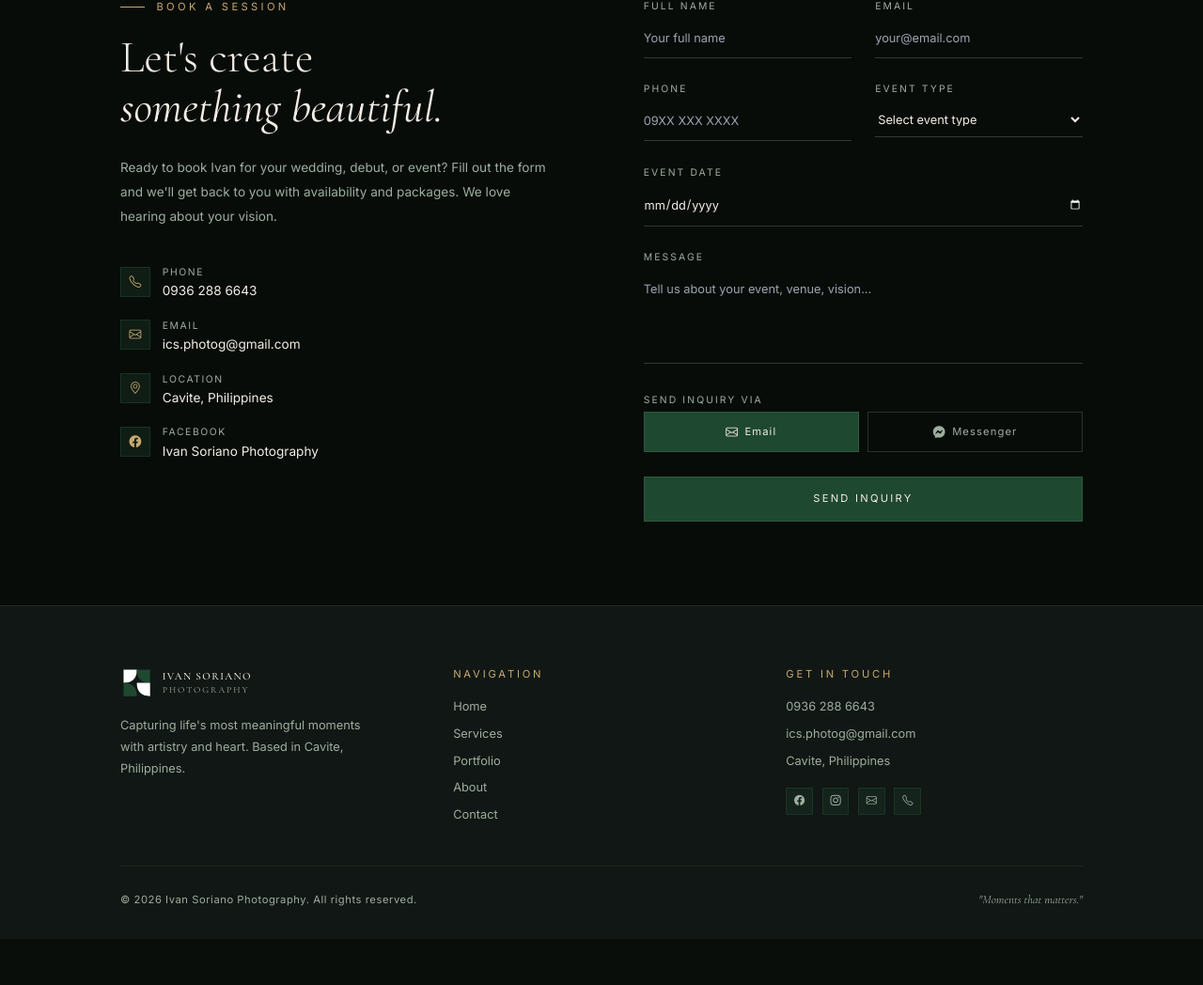
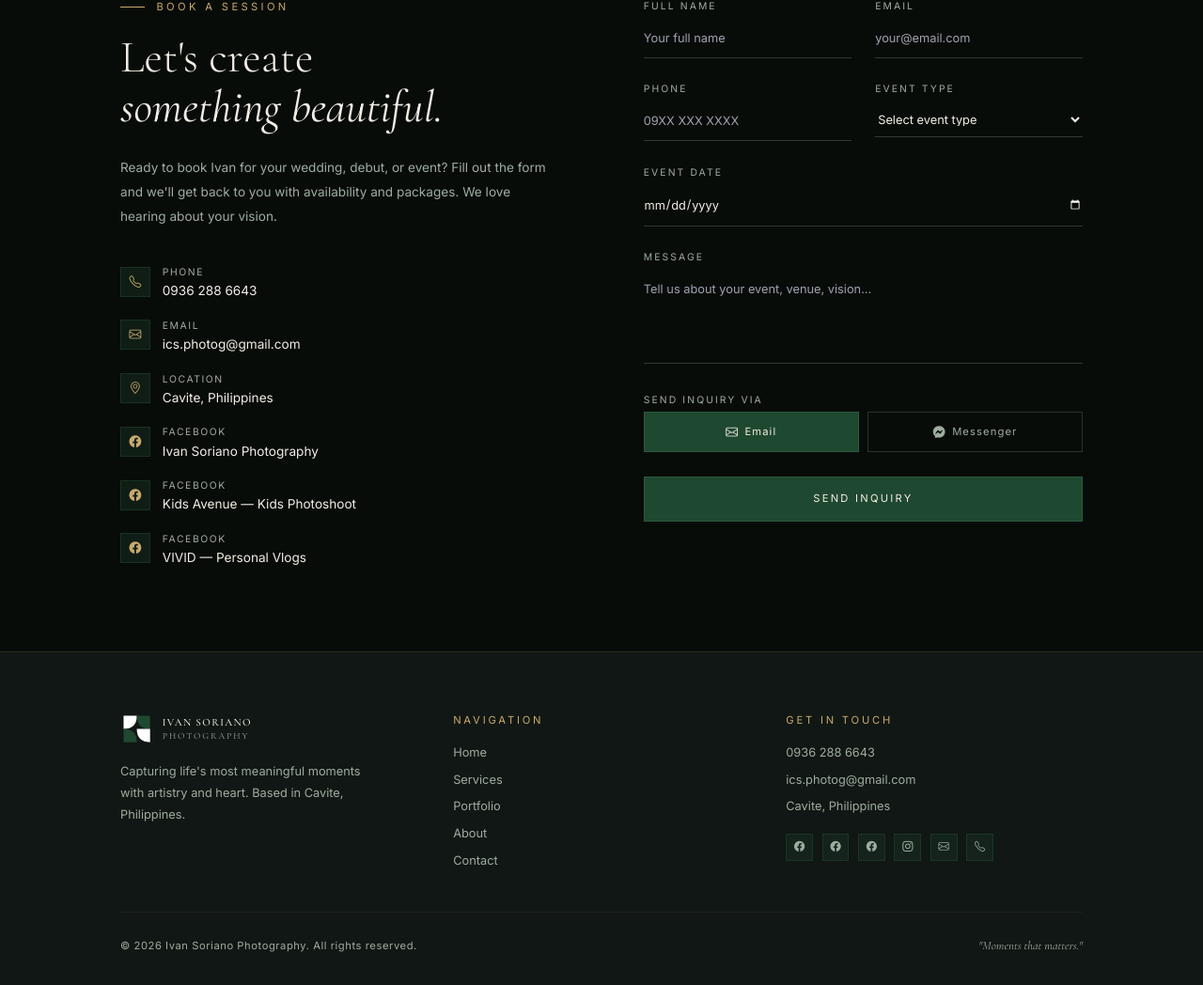
Before and after one commit to gagokakase/ivansorianophotography, a Flask app: page / in a window 1280 px wide. Shown: the part 4890-5938 px from the top of the page at 94% size. Before the commit the page ends 5854 px from the top, so only its background shows below. Run offline with Flask 3, Linux system fonts and the light colour scheme; some libraries are stand-ins or nearby versions.

Commit message:
Add Kids Avenue and VIVID Vlogs Facebook pages to contact section and footer, update social media links with descriptive titles and enhanced aria-labels for better accessibility

```diff
--- a/flask_app/templates/partials/about.html
+++ b/flask_app/templates/partials/about.html
@@ -17,17 +17,17 @@
 
           <!-- Social media icons overlay -->
           <div class="absolute top-6 left-6 md:top-auto md:bottom-6 flex gap-3 z-10">
-            <a href="https://www.facebook.com/Banman13" target="_blank" rel="noopener noreferrer" aria-label="Facebook"
+            <a href="https://www.facebook.com/IvanSorianoPhotography" target="_blank" rel="noopener noreferrer" aria-label="Facebook — Ivan Soriano Photography" title="Ivan Soriano Photography"
               class="w-10 h-10 flex items-center justify-center rounded-full transition-all duration-300 hover:scale-110"
               style="background-color: rgba(8,12,9,0.7); border: 1px solid rgba(200,169,110,0.3); color: #1877F2; backdrop-filter: blur(4px);">
               <i class="bi bi-facebook" style="font-size: 16px;"></i>
             </a>
-            <a href="https://www.instagram.com/bansoriano" target="_blank" rel="noopener noreferrer" aria-label="Instagram"
+            <a href="https://www.instagram.com/bansoriano" target="_blank" rel="noopener noreferrer" aria-label="Instagram" title="Instagram — @bansoriano"
               class="w-10 h-10 flex items-center justify-center rounded-full transition-all duration-300 hover:scale-110"
               style="background-color: rgba(8,12,9,0.7); border: 1px solid rgba(200,169,110,0.3); color: #E4405F; backdrop-filter: blur(4px);">
               <i class="bi bi-instagram" style="font-size: 16px;"></i>
             </a>
-            <a href="https://www.tiktok.com/@bansoriano" target="_blank" rel="noopener noreferrer" aria-label="TikTok"
+            <a href="https://www.tiktok.com/@bansoriano" target="_blank" rel="noopener noreferrer" aria-label="TikTok" title="TikTok — @bansoriano"
               class="w-10 h-10 flex items-center justify-center rounded-full transition-all duration-300 hover:scale-110"
               style="background-color: rgba(8,12,9,0.7); border: 1px solid rgba(200,169,110,0.3); color: #fff; backdrop-filter: blur(4px);">
               <i class="bi bi-tiktok" style="font-size: 16px;"></i>
--- a/flask_app/templates/partials/contact.html
+++ b/flask_app/templates/partials/contact.html
@@ -77,6 +77,34 @@
               </div>
             </div>
           </a>
+
+          <!-- Facebook - Kids Avenue -->
+          <a href="https://www.facebook.com/kidsaveph" target="_blank" rel="noopener noreferrer" class="block hover:opacity-80 transition-opacity">
+            <div class="flex items-start gap-4 group">
+              <div class="w-10 h-10 flex items-center justify-center flex-shrink-0 mt-0.5 group-hover:bg-isp-green transition-colors"
+                style="background-color: rgba(31,72,48,0.3); border: 1px solid rgba(31,72,48,0.5); color: var(--isp-gold);">
+                <i class="bi bi-facebook" style="font-size: 16px;"></i>
+              </div>
+              <div>
+                <p class="uppercase mb-0.5" style="font-family: var(--font-body); color: var(--isp-text-muted); font-size: 13px; letter-spacing: 0.15em;">Facebook</p>
+                <p style="font-family: var(--font-body); color: var(--isp-cream); font-size: 17px;">Kids Avenue — Kids Photoshoot</p>
+              </div>
+            </div>
+          </a>
+
+          <!-- Facebook - VIVID Vlogs -->
+          <a href="https://www.facebook.com/ivansorianophoto" target="_blank" rel="noopener noreferrer" class="block hover:opacity-80 transition-opacity">
+            <div class="flex items-start gap-4 group">
+              <div class="w-10 h-10 flex items-center justify-center flex-shrink-0 mt-0.5 group-hover:bg-isp-green transition-colors"
+                style="background-color: rgba(31,72,48,0.3); border: 1px solid rgba(31,72,48,0.5); color: var(--isp-gold);">
+                <i class="bi bi-facebook" style="font-size: 16px;"></i>
+              </div>
+              <div>
+                <p class="uppercase mb-0.5" style="font-family: var(--font-body); color: var(--isp-text-muted); font-size: 13px; letter-spacing: 0.15em;">Facebook</p>
+                <p style="font-family: var(--font-body); color: var(--isp-cream); font-size: 17px;">VIVID — Personal Vlogs</p>
+              </div>
+            </div>
+          </a>
         </div>
       </div>
 
--- a/flask_app/templates/partials/footer.html
+++ b/flask_app/templates/partials/footer.html
@@ -67,22 +67,32 @@
 
         <!-- Social icons -->
         <div class="flex gap-3">
-          <a href="https://www.facebook.com/IvanSorianoPhotography" target="_blank" rel="noopener noreferrer" aria-label="Facebook"
+          <a href="https://www.facebook.com/IvanSorianoPhotography" target="_blank" rel="noopener noreferrer" aria-label="Facebook — Ivan Soriano Photography" title="Ivan Soriano Photography"
             class="w-9 h-9 flex items-center justify-center hover:bg-isp-green hover:border-isp-green hover:text-isp-cream transition-all duration-300"
             style="background-color: rgba(31,72,48,0.25); border: 1px solid rgba(31,72,48,0.5); color: var(--isp-text-muted);">
             <i class="bi bi-facebook" style="font-size: 14px;"></i>
           </a>
-          <a href="https://www.instagram.com/" target="_blank" rel="noopener noreferrer" aria-label="Instagram"
+          <a href="https://www.facebook.com/kidsaveph" target="_blank" rel="noopener noreferrer" aria-label="Facebook — Kids Avenue" title="Kids Avenue — Kids Photoshoot"
+            class="w-9 h-9 flex items-center justify-center hover:bg-isp-green hover:border-isp-green hover:text-isp-cream transition-all duration-300"
+            style="background-color: rgba(31,72,48,0.25); border: 1px solid rgba(31,72,48,0.5); color: var(--isp-text-muted);">
+            <i class="bi bi-facebook" style="font-size: 14px;"></i>
+          </a>
+          <a href="https://www.facebook.com/ivansorianophoto" target="_blank" rel="noopener noreferrer" aria-label="Facebook — VIVID Vlogs" title="VIVID — Personal Vlogs"
+            class="w-9 h-9 flex items-center justify-center hover:bg-isp-green hover:border-isp-green hover:text-isp-cream transition-all duration-300"
+            style="background-color: rgba(31,72,48,0.25); border: 1px solid rgba(31,72,48,0.5); color: var(--isp-text-muted);">
+            <i class="bi bi-facebook" style="font-size: 14px;"></i>
+          </a>
+          <a href="https://www.instagram.com/" target="_blank" rel="noopener noreferrer" aria-label="Instagram" title="Instagram"
             class="w-9 h-9 flex items-center justify-center hover:bg-isp-green hover:border-isp-green hover:text-isp-cream transition-all duration-300"
             style="background-color: rgba(31,72,48,0.25); border: 1px solid rgba(31,72,48,0.5); color: var(--isp-text-muted);">
             <i class="bi bi-instagram" style="font-size: 14px;"></i>
           </a>
-          <a href="mailto:ics.photog@gmail.com" aria-label="Email"
+          <a href="mailto:ics.photog@gmail.com" aria-label="Email" title="Email — ics.photog@gmail.com"
             class="w-9 h-9 flex items-center justify-center hover:bg-isp-green hover:border-isp-green hover:text-isp-cream transition-all duration-300"
             style="background-color: rgba(31,72,48,0.25); border: 1px solid rgba(31,72,48,0.5); color: var(--isp-text-muted);">
             <i class="bi bi-envelope" style="font-size: 14px;"></i>
           </a>
-          <a href="tel:+639362886643" aria-label="Phone"
+          <a href="tel:+639362886643" aria-label="Phone" title="Phone — 0936 288 6643"
             class="w-9 h-9 flex items-center justify-center hover:bg-isp-green hover:border-isp-green hover:text-isp-cream transition-all duration-300"
             style="background-color: rgba(31,72,48,0.25); border: 1px solid rgba(31,72,48,0.5); color: var(--isp-text-muted);">
             <i class="bi bi-telephone" style="font-size: 14px;"></i>
```
Also changed, not shown: flask_app/site.db.
